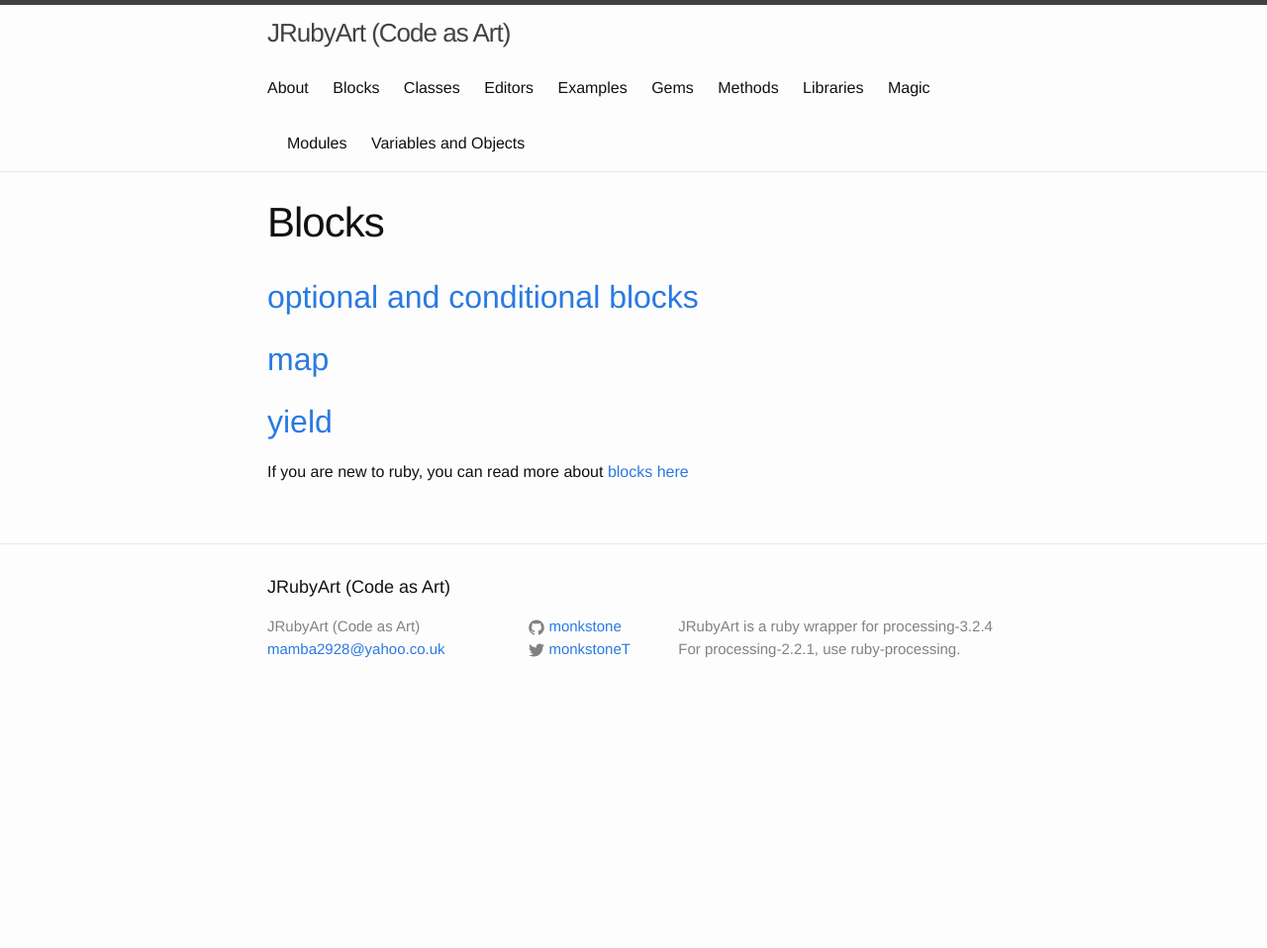
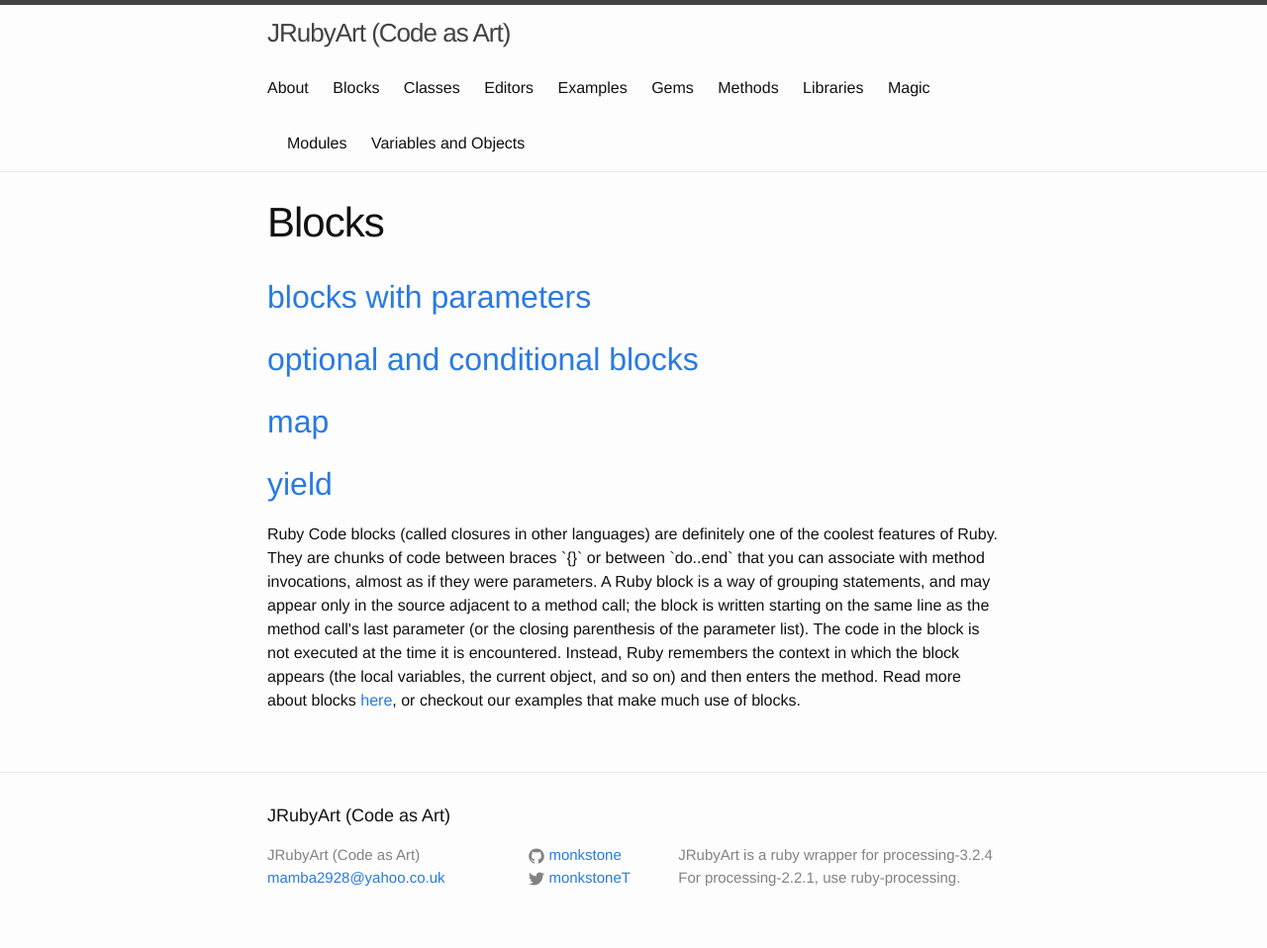
Before and after one commit to ruby-processing/JRubyArt, a Jekyll site: the page built from blocks.html, in a window 1280 px wide. Shown: the whole page at 99% size. Built offline with Jekyll 4.4.1, drawn with Linux system fonts in a browser that asks for light colours; before the commit the page ends 900 px from its top, so only the background shows below that.

Commit message:
more on blocks

```diff
--- a/blocks.html
+++ b/blocks.html
@@ -9,4 +9,4 @@
 	</div>
 {% endfor %}
 
-<p>If you are new to ruby, you can read more about <a href="http://www.virtuouscode.com/2015/01/16/why-does-ruby-have-blocks/">blocks here</a></p>
+<p>Ruby Code blocks (called closures in other languages) are definitely one of the coolest features of Ruby. They are chunks of code between braces `{}` or between `do..end` that you can associate with method invocations, almost as if they were parameters. A Ruby block is a way of grouping statements, and may appear only in the source adjacent to a method call; the block is written starting on the same line as the method call's last parameter (or the closing parenthesis of the parameter list). The code in the block is not executed at the time it is encountered. Instead, Ruby remembers the context in which the block appears (the local variables, the current object, and so on) and then enters the method. Read more about blocks <a href="http://www.virtuouscode.com/2015/01/16/why-does-ruby-have-blocks/">here</a>, or checkout our examples that make much use of blocks.</p>
```
Also changed, not shown: _blocks/blocks_with parameters.md (added, +27 -0 lines).
